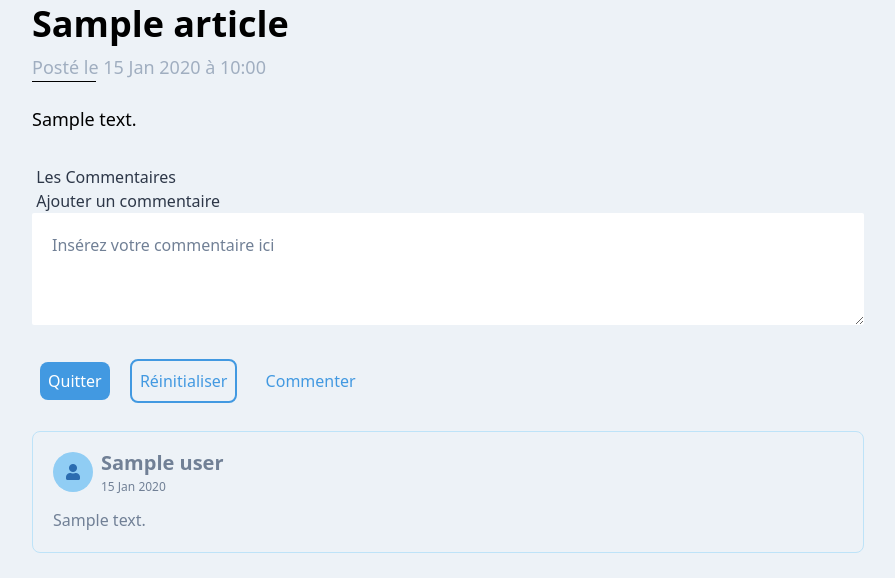
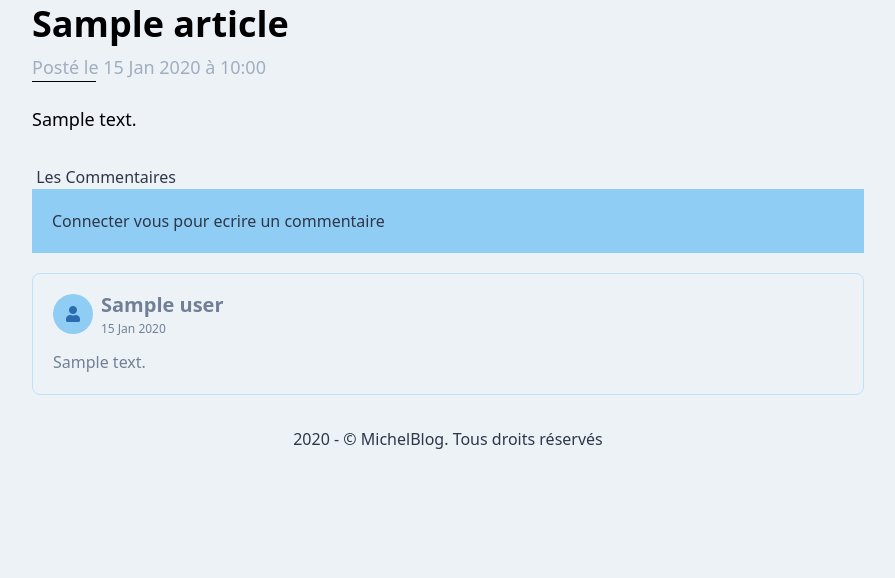
Before and after one commit to emicheldev/blog-mvc, a PHP site: template src/View/blog/show.twig in a window 1280 px wide. Shown: the part 63-641 px from the top of the page, without its empty margins (192-1087 px from the left). Run offline with PHP 8.4, Linux system fonts and the light colour scheme; the template is opened without the code that fills it: most values are stand-ins (such as "Sample title", 1, 10 or a date in 2020); style sheets or scripts are compiled from the project's sources; some libraries are stand-ins or nearby versions.

Commit message:
add comment function

```diff
--- a/src/Controller/AuthController.php
+++ b/src/Controller/AuthController.php
@@ -47,7 +47,6 @@ class AuthController extends Controller
 
                 $this->redirect('admin');
             }
-            var_dump($this->post['password']);die();
 
             $this->cookie->createAlert('Authentification échouée !');
         }
--- a/src/Controller/Globals/SessionController.php
+++ b/src/Controller/Globals/SessionController.php
@@ -54,7 +54,7 @@ class SessionController
     {
         if (array_key_exists('user', $this->session)) {
 
-            if (!empty($this->user)) {
+            if (!empty($this->session["user"])) {
 
                 return true;
             }
--- a/src/View/blog/show.twig
+++ b/src/View/blog/show.twig
@@ -26,15 +26,16 @@
     <h2><i class="fa fa-comments-o" aria-hidden="true"></i> Les Commentaires</h2>
 
     <!-- Add Comment Form -->
+    {% if (session.user|length != 0) %}
         <form id="comment" method="post" action="{{ url('comment!create', {'id': article.id}) }}" >
 
           <fieldset>
-        <legend><i class="fa fa-comment-o fa-lg" aria-hidden="true"></i> Ajouter un commentaire</legend>
+            <legend class="mb-4"><i class="fa fa-comment-o fa-lg " aria-hidden="true"></i> Ajouter un commentaire</legend>
 
             <ul>
               <li>
                 <!-- Comment Content Field -->
-            <textarea class="w-full placeholder-gray-600 focus:placeholder-gray-500 p-5 rounded-sm" name="content" rows="3" placeholder="Insérez votre commentaire ici"></textarea>
+                <textarea class="w-full placeholder-gray-600 focus:placeholder-gray-500 p-5 rounded-sm" name="content" rows="3" placeholder="Insérez votre commentaire ici" required></textarea>
               </li>
 
               <li class="btn-group mt-5">
@@ -50,6 +51,11 @@
 
           </fieldset>
         </form>
+    {% else %}
+        <div class="bg-blue-300 p-5">
+          Connecter vous pour ecrire un commentaire
+        </div>
+    {% endif  %}
 
     <!-- Comments list -->
     <ul>
@@ -60,6 +66,7 @@
 
 
           <li class="comment rounded-lg hover:bg-blue-200 p-5 border-solid border-blue-200 border text-gray-600 mt-5">
+            <div class="flex justify-between">
               <div class="comment-header flex flex-row">
                   <div class="comment-avatar bg-blue-300 rounded-full h-10 w-10 flex justify-around items-center ">
                       <i class="fas fa-user text-blue-700 "></i>
@@ -69,6 +76,10 @@
                     <p class="text-xs font-normal">
                        {{ date(comment.created_date)|date('d M Y') }}
                     </p>
+                  </div>
+              </div>
+              <div class="icone-action">
+
               </div>
             </div>
             <div class="comment-content mt-3">
```
Also changed, not shown: src/Controller/CommentController.php (+7 -6 lines). Lines whose indentation alone changed are shown as unchanged.
